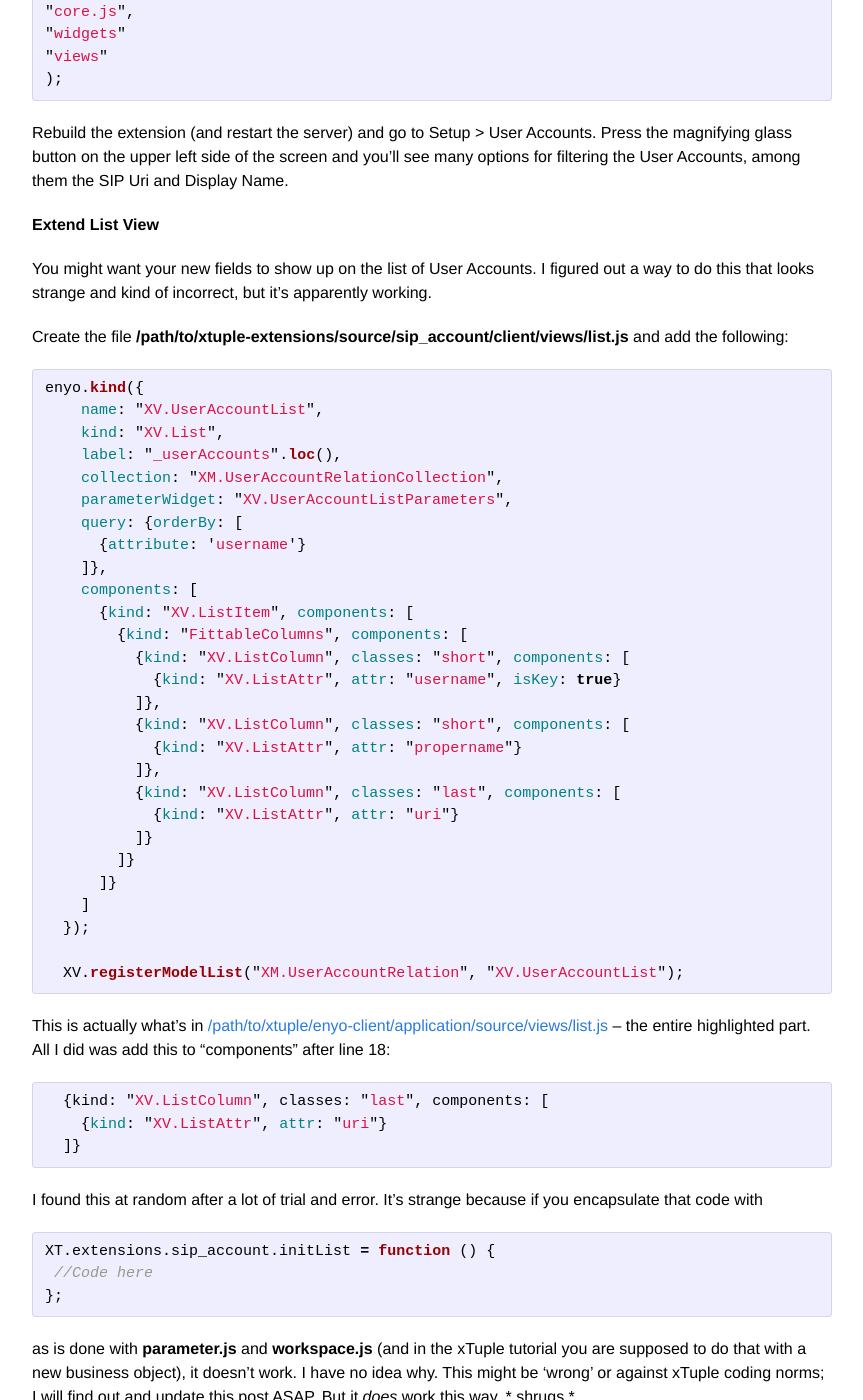
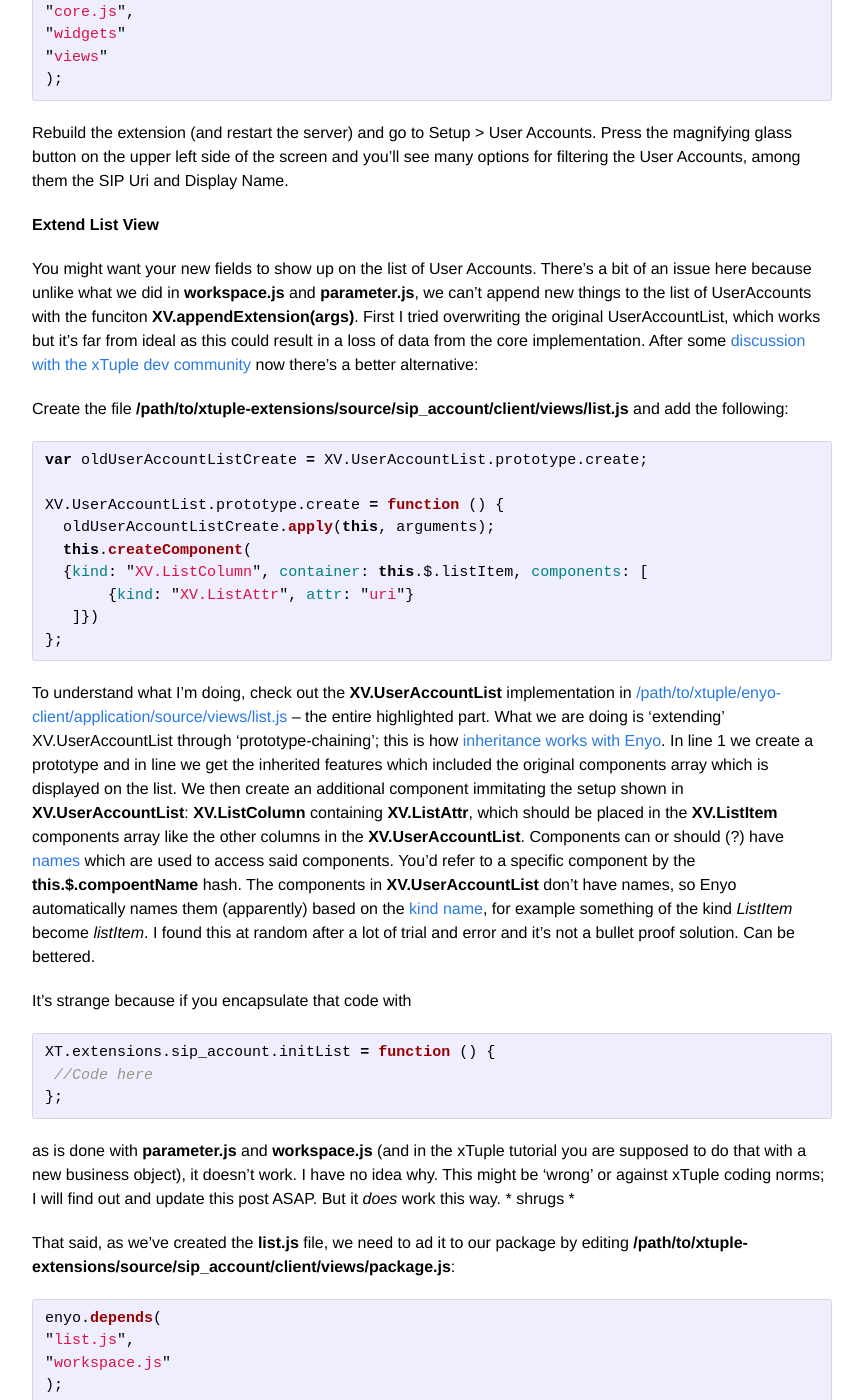
Before and after one commit to JLouback/JLouback.github.io, a Jekyll site: the page built from _posts/2014-07-25-extending-an-xtuple-business-object.markdown, in a window 1280 px wide and 1400 px high, scrolled down 9718 px. Shown: the whole window, without its empty margins (208-1071 px from the left). Built offline with Jekyll 4.4.1, drawn with Linux system fonts in a browser that asks for light colours.

Commit message:
changing post 3, updates

```diff
--- a/_posts/2014-07-25-extending-an-xtuple-business-object.markdown
+++ b/_posts/2014-07-25-extending-an-xtuple-business-object.markdown
@@ -343,49 +343,25 @@ Rebuild the extension (and restart the server) and go to Setup > User Accounts.
 
 **Extend List View**
 
-You might want your new fields to show up on the list of User Accounts. I figured out a way to do this that looks strange and kind of incorrect, but it's apparently working.
+You might want your new fields to show up on the list of User Accounts. There's a bit of an issue here because unlike what we did in **workspace.js** and **parameter.js**, we can't append new things to the list of UserAccounts with the funciton **XV.appendExtension(args)**. First I tried overwriting the original UserAccountList, which works but it's far from ideal as this could result in a loss of data from the core implementation. After some [discussion with the xTuple dev community](https://github.com/xtuple/xtuple/issues/1703#issuecomment-50115385) now there's a better alternative:
 
 Create the file **/path/to/xtuple-extensions/source/sip_account/client/views/list.js** and add the following:
 
 {% highlight js lineos %}
-enyo.kind({
-    name: "XV.UserAccountList",
-    kind: "XV.List",
-    label: "_userAccounts".loc(),
-    collection: "XM.UserAccountRelationCollection",
-    parameterWidget: "XV.UserAccountListParameters",
-    query: {orderBy: [
-      {attribute: 'username'}
-    ]},
-    components: [
-      {kind: "XV.ListItem", components: [
-        {kind: "FittableColumns", components: [
-          {kind: "XV.ListColumn", classes: "short", components: [
-            {kind: "XV.ListAttr", attr: "username", isKey: true}
-          ]},
-          {kind: "XV.ListColumn", classes: "short", components: [
-            {kind: "XV.ListAttr", attr: "propername"}
-          ]},
-          {kind: "XV.ListColumn", classes: "last", components: [
-            {kind: "XV.ListAttr", attr: "uri"}
-          ]}
-        ]}
-      ]}
-    ]
-  });
+var oldUserAccountListCreate = XV.UserAccountList.prototype.create;
 
-  XV.registerModelList("XM.UserAccountRelation", "XV.UserAccountList");
+XV.UserAccountList.prototype.create = function () {
+  oldUserAccountListCreate.apply(this, arguments);
+  this.createComponent(
+  {kind: "XV.ListColumn", container: this.$.listItem, components: [
+       {kind: "XV.ListAttr", attr: "uri"}
+   ]})
+};
 {% endhighlight %}
 
-This is actually what's in [/path/to/xtuple/enyo-client/application/source/views/list.js](https://github.com/xtuple/xtuple/blob/master/enyo-client/application/source/views/list.js#L2512-L2535) -- the entire highlighted part. All I did was add this to "components" after line 18:
+To understand what I'm doing, check out the **XV.UserAccountList** implementation in [/path/to/xtuple/enyo-client/application/source/views/list.js](https://github.com/xtuple/xtuple/blob/master/enyo-client/application/source/views/list.js#L2512-L2535) -- the entire highlighted part. What we are doing is 'extending' XV.UserAccountList through 'prototype-chaining'; this is how [inheritance works with Enyo](http://enyojs.com/docs/2.4.0/key-concepts/kinds.html). In line 1 we create a prototype and in line we get the inherited features which included the original components array which is displayed on the list. We then create an additional component immitating the setup shown in **XV.UserAccountList**: **XV.ListColumn** containing **XV.ListAttr**, which should be placed in the **XV.ListItem** components array like the other columns in the **XV.UserAccountList**. Components can or should (?) have [names](http://enyojs.com/docs/2.4.0/key-concepts/components.html) which are used to access said components. You'd refer to a specific component by the **this.$.compoentName** hash. The components in **XV.UserAccountList** don't have names, so Enyo automatically names them (apparently) based on the [kind name](http://enyojs.com/docs/2.4.0/key-concepts/kinds.html), for example something of the kind *ListItem* become *listItem*. I found this at random after a lot of trial and error and it's not a bullet proof solution. Can be bettered.
 
-{% highlight js %}
-  {kind: "XV.ListColumn", classes: "last", components: [
-    {kind: "XV.ListAttr", attr: "uri"}
-  ]}
-{% endhighlight %}
-
-I found this at random after a lot of trial and error. It's strange because if you encapsulate that code with
+It's strange because if you encapsulate that code with
 {% highlight js %}
 XT.extensions.sip_account.initList = function () {
  //Code here
```
